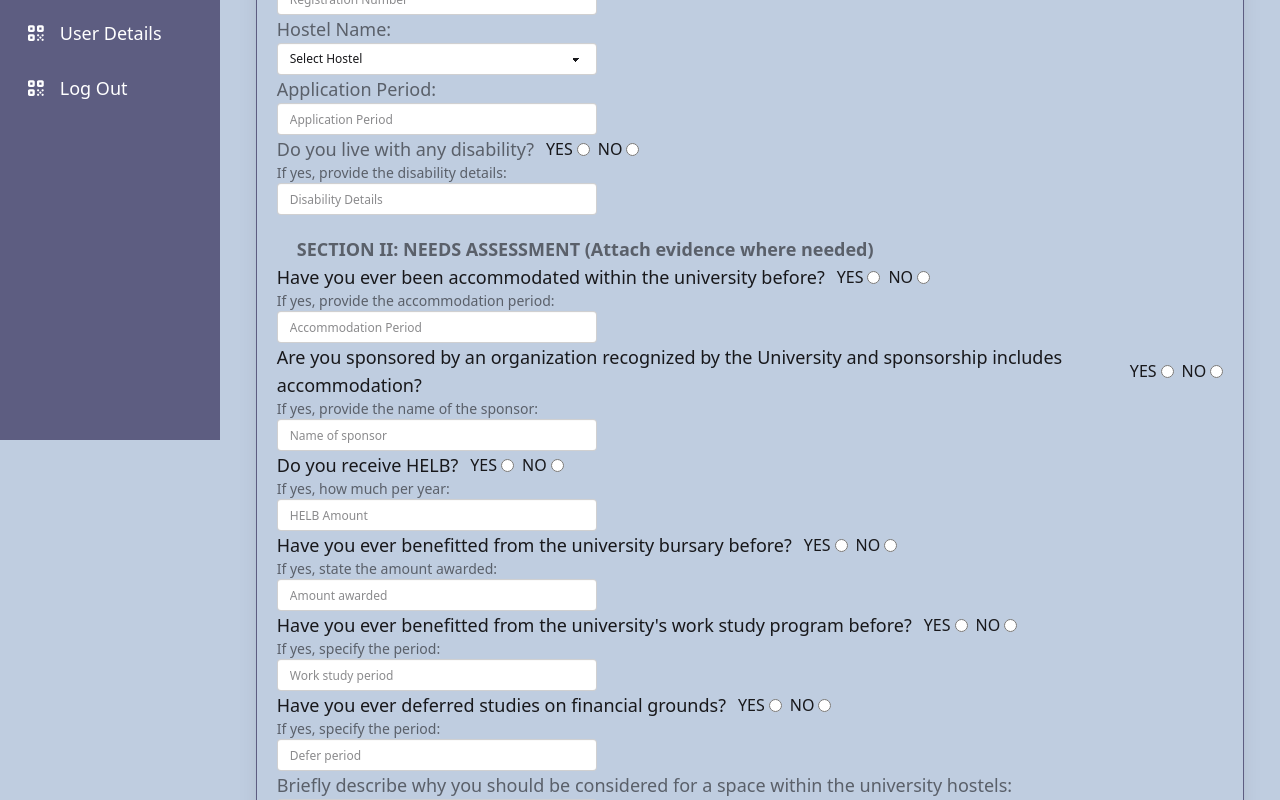
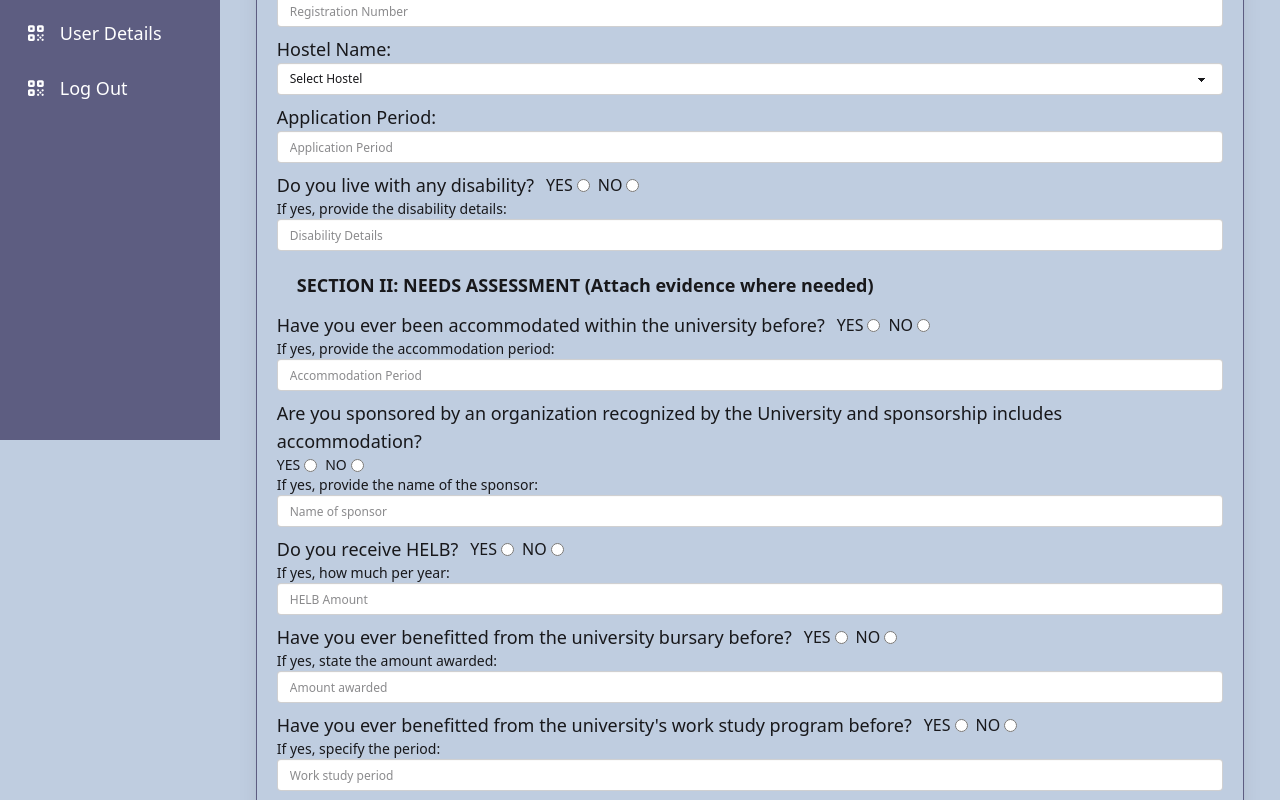
Before and after one commit to EvansMungai/UHBUI, an Angular app: page /uhb/student/booking in a window 1280 px wide. Shown: the part 360-1160 px from the top of the page. Built offline with nearby package versions, Linux system fonts and the light colour scheme.

Commit message:
fix(api): Fix layout of the hostel booking form.

```diff
--- a/src/app/features/student/booking/booking.component.html
+++ b/src/app/features/student/booking/booking.component.html
@@ -1,5 +1,6 @@
 <h1 class="text-[35px] font-bold text-center">BOOK A ROOM</h1>
-<p class="my-1 sm:my-5">Welcome to the hostel booking page! This is the first step towards securing your place in our on-campus
+<p class="my-1 sm:my-5">Welcome to the hostel booking page! This is the first step towards securing your place in our
+  on-campus
   accommodation. To apply for internal hostel booking, please fill out the form below with accurate and complete
   information.This information will help us process your application efficiently and match you to the most suitable
   accommodation. We're here to make your stay comfortable and convenient — Welcome Home!</p>
@@ -7,10 +8,10 @@ accommodation. We're here to make your stay comfortable and convenient — Welco
   class="flex flex-1 flex-col sm:mx-auto sm:m-[2%] my-4 p-[2%] border border-[#5D5D81] shadow-xl rounded-lg">
   <h3 class="text-lg font-bold text-center">HOSTEL APPLICATION FORM</h3>
 
-  <h4 class="label text-lg font-bold sm:ml-5 sm:mt-5">SECTION I: PERSONAL DETAILS</h4>
-  <label for="registrationNo" class="label text-lg font-medium">Registration Number:</label>
+  <h4 class="text-lg font-bold sm:ml-5 sm:mt-5 mb-3">SECTION I: PERSONAL DETAILS</h4>
+  <label for="registrationNo" class="text-lg font-medium">Registration Number:</label>
   <input type="text" id="registrationNo" formControlName="registrationNo"
-    class="input input-bordered input-sm bg-white" placeholder="Registration Number"
+    class="input input-bordered input-sm bg-white w-full mb-2" placeholder="Registration Number"
     [ngClass]="{'input-error': bookingForm.get('registrationNo')?.invalid && form.submitted }">
   @if (bookingForm.get('registrationNo')?.invalid && form.submitted) {
   <p class="text-error text-xs ml-1">
@@ -22,8 +23,8 @@ accommodation. We're here to make your stay comfortable and convenient — Welco
     Enter a valid registration number. eg. A123-45-6789/2023
   </p>
   }
-    <label for="hostelName" class="label text-lg font-medium">Hostel Name:</label>
-    <select class="select bg-white select-sm" id="hostelName" formControlName="hostelName"
+  <label for="hostelName" class="text-lg font-medium">Hostel Name:</label>
+  <select class="select bg-white select-sm w-full mb-2" id="hostelName" formControlName="hostelName"
     [ngClass]="{'input-error': bookingForm.get('hostelName')?.invalid && form.submitted }">
     <option value="" disabled selected>Select Hostel</option>
     <option value="Batian">Batian</option>
@@ -34,9 +35,9 @@ accommodation. We're here to make your stay comfortable and convenient — Welco
     Hostel Name is required.
   </p>
   }
-    <label for="applicationPeriod" class="label text-lg font-medium">Application Period:</label>
+  <label for="applicationPeriod" class="text-lg font-medium">Application Period:</label>
   <input type="text" id="applicationPeriod" formControlName="applicationPeriod"
-      class="input input-bordered input-sm bg-white" placeholder="Application Period"
+    class="input input-bordered input-sm bg-white w-full mb-2" placeholder="Application Period"
     [ngClass]="{'input-error': bookingForm.get('applicationPeriod')?.invalid && form.submitted }" />
   @if (bookingForm.get('applicationPeriod')?.invalid && form.submitted) {
   <p class="text-error text-xs ml-1">
@@ -44,7 +45,7 @@ accommodation. We're here to make your stay comfortable and convenient — Welco
   </p>
   }
   <div class="flex flex-col space-y-3 sm:flex-row sm:items-center sm:space-y-0">
-        <label for="disabled" class="label text-lg font-medium sm:mr-3">
+    <label for="disabled" class="text-lg font-medium sm:mr-3">
       Do you live with any disability?
     </label>
     <div class="flex items-center space-x-1">
@@ -55,18 +56,17 @@ accommodation. We're here to make your stay comfortable and convenient — Welco
       <input class="form-check-input" type="radio" formControlName="isDisabled" id="notdisabled" value="No" />
     </div>
     @if (bookingForm.get('isDisabled')?.invalid && form.submitted) {
-          <p
-            class="text-error text-xs mt-1 sm:ml-1 sm:mt-0">
+    <p class="text-error text-xs mt-1 sm:ml-1 sm:mt-0">
       Details on whether you are disabled is required.
     </p>
     }
   </div>
-      <label for="disabilityDetails" class="label text-sm font-medium mr-0 sm:mr-3">If yes, provide the disability
+  <label for="disabilityDetails" class="text-sm font-medium mr-0 sm:mr-3">If yes, provide the disability
     details:</label>
-      <input type="text" formControlName="disabilityDetails" class="input input-bordered input-sm bg-white"
+  <input type="text" formControlName="disabilityDetails" class="input input-bordered input-sm bg-white w-full"
     id="disabilityDetails" placeholder="Disability Details" />
 
-        <h4 class="label text-lg font-bold sm:ml-5 mt-5">SECTION II: NEEDS ASSESSMENT (Attach evidence where needed)</h4>
+  <h4 class="text-lg font-bold sm:ml-5 mt-5 mb-3">SECTION II: NEEDS ASSESSMENT (Attach evidence where needed)</h4>
 
   <!-- Accommodation question -->
   <div class="flex flex-col space-y-3 sm:flex-row sm:items-center sm:space-y-0">
@@ -75,46 +75,43 @@ accommodation. We're here to make your stay comfortable and convenient — Welco
     </label>
     <div class="flex items-center space-x-1">
       <label for="accommodationBefore" class="text-md font-medium mr-1">YES</label>
-            <input class="form-check-input mr-2" type="radio" formControlName="accommodationBefore"
-              id="accommodationBefore" value="YES" />
+      <input class="form-check-input mr-2" type="radio" formControlName="accommodationBefore" id="accommodationBefore"
+        value="YES" />
       <label for="notAccommodatedBefore" class="text-md font-medium mr-1">NO</label>
-              <input class="form-check-input" type="radio" formControlName="accommodationBefore"
-                id="notAccommodatedBefore" value="No" />
+      <input class="form-check-input" type="radio" formControlName="accommodationBefore" id="notAccommodatedBefore"
+        value="No" />
     </div>
     @if (bookingForm.get('accommodationBefore')?.invalid && form.submitted) {
-                <p
-                  class="text-error text-xs mt-1 sm:ml-1 sm:mt-0">
+    <p class="text-error text-xs mt-1 sm:ml-1 sm:mt-0">
       Details on whether you have been accommodated within the school before are required.
     </p>
     }
   </div>
-            <label for="accommodationPeriod" class="label text-sm font-medium mr-0 sm:mr-3">If yes, provide the accommodation
+  <label for="accommodationPeriod" class="text-sm font-medium mr-0 sm:mr-3">If yes, provide the accommodation
     period:</label>
-            <input type="text" formControlName="accommodationPeriod" class="input input-bordered input-sm bg-white"
+  <input type="text" formControlName="accommodationPeriod" class="input input-bordered input-sm bg-white w-full mb-2"
     id="accommodationPeriod" placeholder="Accommodation Period" />
 
   <!-- Sponsored question -->
-              <div class="flex flex-col space-y-3 sm:flex-row sm:items-center sm:space-y-0">
+
   <label for="sponsoredBefore" class="text-lg font-medium mr-0 sm:mr-3">
     Are you sponsored by an organization recognized by the University and sponsorship includes accommodation?
   </label>
   <div class="flex items-center space-x-1">
-                  <label for="sponsoredBefore" class="text-md font-medium mr-1">YES</label>
-                  <input class="form-check-input mr-2" type="radio" formControlName="isSponsored" id="sponsoredBefore"
-                    value="YES" />
-                    <label for="notSponsored" class="text-md font-medium mr-1">NO</label>
+    <label for="sponsoredBefore" class="text-sm font-medium mr-1">YES</label>
+    <input class="form-check-input mr-2" type="radio" formControlName="isSponsored" id="sponsoredBefore" value="YES" />
+    <label for="notSponsored" class="text-sm font-medium mr-1">NO</label>
     <input class="form-check-input" type="radio" formControlName="isSponsored" id="notSponsored" value="No" />
   </div>
   @if (bookingForm.get('isSponsored')?.invalid && form.submitted) {
-                    <p
-                      class="text-error text-xs mt-1 sm:ml-1 sm:mt-0">
+  <p class="text-error text-xs mt-1 sm:ml-1 sm:mt-0">
     Details on whether you are sponsored are required
   </p>
   }
-                </div>
-                <label for="sponsor" class="label text-sm font-medium mr-0 sm:mr-3">If yes, provide the name of the
+
+  <label for="sponsor" class="text-sm font-medium mr-0 sm:mr-3">If yes, provide the name of the
     sponsor:</label>
-                <input type="text" formControlName="sponsor" class="input input-bordered input-sm bg-white" id="sponsor"
+  <input type="text" formControlName="sponsor" class="input input-bordered input-sm bg-white w-full mb-2" id="sponsor"
     placeholder="Name of sponsor" />
 
   <div class="flex flex-col space-y-3 sm:flex-row sm:items-center sm:space-y-0">
@@ -123,20 +120,18 @@ accommodation. We're here to make your stay comfortable and convenient — Welco
     </label>
     <div class="flex items-center space-x-1">
       <label for="receivesHelb" class="text-md font-medium mr-1">YES</label>
-                      <input class="form-check-input mr-2" type="radio" formControlName="receivesHelb" id="receivesHelb"
-                        value="YES" />
+      <input class="form-check-input mr-2" type="radio" formControlName="receivesHelb" id="receivesHelb" value="YES" />
       <label for="noHelb" class="text-md font-medium mr-1">NO</label>
       <input class="form-check-input" type="radio" formControlName="receivesHelb" id="noHelb" value="No" />
     </div>
     @if (bookingForm.get('receivesHelb')?.invalid && form.submitted) {
-                        <p
-                          class="text-error text-xs mt-1 sm:ml-1 sm:mt-0">
+    <p class="text-error text-xs mt-1 sm:ml-1 sm:mt-0">
       Details on whether you receive HELB are required.
     </p>
     }
   </div>
-                    <label for="helbAmount" class="label text-sm font-medium mr-0 sm:mr-3">If yes, how much per year:</label>
-                    <input type="text" formControlName="helbAmount" class="input input-bordered input-sm bg-white" id="helbAmount"
+  <label for="helbAmount" class="text-sm font-medium mr-0 sm:mr-3">If yes, how much per year:</label>
+  <input type="text" formControlName="helbAmount" class="input input-bordered input-sm bg-white w-full mb-2" id="helbAmount"
     placeholder="HELB Amount" />
 
   <!-- Bursary question -->
@@ -152,14 +147,13 @@ accommodation. We're here to make your stay comfortable and convenient — Welco
       <input class="form-check-input" type="radio" formControlName="receivesBursary" id="noBursary" value="No" />
     </div>
     @if (bookingForm.get('receivesBursary')?.invalid && form.submitted) {
-                            <p
-                              class="text-error text-xs mt-1 sm:ml-1 sm:mt-0">
+    <p class="text-error text-xs mt-1 sm:ml-1 sm:mt-0">
       Details on whether you receive bursary are required.
     </p>
     }
   </div>
-                        <label for="bursaryAmount" class="label text-sm font-medium mr-0 sm:mr-3">If yes, state the amount awarded:</label>
-                        <input type="text" formControlName="bursaryAmount" class="input input-bordered input-sm bg-white" id="bursaryAmount"
+  <label for="bursaryAmount" class="text-sm font-medium mr-0 sm:mr-3">If yes, state the amount awarded:</label>
+  <input type="text" formControlName="bursaryAmount" class="input input-bordered input-sm bg-white w-full mb-2" id="bursaryAmount"
     placeholder="Amount awarded" />
 
   <!-- Work Study question -->
@@ -169,21 +163,20 @@ accommodation. We're here to make your stay comfortable and convenient — Welco
     </label>
     <div class="flex items-center space-x-1">
       <label for="workStudyBefore" class="text-md font-medium mr-1">YES</label>
-                              <input class="form-check-input mr-2" type="radio" formControlName="workStudyBenefitsBefore"
-                                id="workStudyBefore" value="YES" />
+      <input class="form-check-input mr-2" type="radio" formControlName="workStudyBenefitsBefore" id="workStudyBefore"
+        value="YES" />
       <label for="noWorkStudyBenefits" class="text-md font-medium mr-1">NO</label>
-                                <input class="form-check-input" type="radio" formControlName="workStudyBenefitsBefore"
-                                  id="noWorkStudyBenefits" value="No" />
+      <input class="form-check-input" type="radio" formControlName="workStudyBenefitsBefore" id="noWorkStudyBenefits"
+        value="No" />
     </div>
     @if (bookingForm.get('workStudyBenefitsBefore')?.invalid && form.submitted) {
-                                  <p
-                                    class="text-error text-xs mt-1 sm:ml-1 sm:mt-0">
+    <p class="text-error text-xs mt-1 sm:ml-1 sm:mt-0">
       Details on whether you have benefitted from the work study program provided in the school are required.
     </p>
     }
   </div>
-                              <label for="workStudyPeriod" class="label text-sm font-medium mr-0 sm:mr-3">If yes, specify the period:</label>
-                              <input type="text" formControlName="workStudyPeriod" class="input input-bordered input-sm bg-white"
+  <label for="workStudyPeriod" class="text-sm font-medium mr-0 sm:mr-3">If yes, specify the period:</label>
+  <input type="text" formControlName="workStudyPeriod" class="input input-bordered input-sm bg-white w-full mb-2"
     id="workStudyPeriod" placeholder="Work study period" />
 
   <!-- Deferred studies question -->
@@ -193,27 +186,25 @@ accommodation. We're here to make your stay comfortable and convenient — Welco
     </label>
     <div class="flex items-center space-x-1">
       <label for="specialExamsBefore" class="text-md font-medium mr-1">YES</label>
-                                    <input class="form-check-input mr-2" type="radio" formControlName="specialExamsBefore"
-                                      id="specialExamsBefore" value="YES" />
+      <input class="form-check-input mr-2" type="radio" formControlName="specialExamsBefore" id="specialExamsBefore"
+        value="YES" />
       <label for="notDeferred" class="text-md font-medium mr-1">NO</label>
-                                      <input class="form-check-input" type="radio" formControlName="specialExamsBefore" id="notDeferred"
-                                        value="No" />
+      <input class="form-check-input" type="radio" formControlName="specialExamsBefore" id="notDeferred" value="No" />
     </div>
     @if (bookingForm.get('specialExamsBefore')?.invalid && form.submitted) {
-                                        <p
-                                          class="text-error text-xs mt-1 sm:ml-1 sm:mt-0">
+    <p class="text-error text-xs mt-1 sm:ml-1 sm:mt-0">
       Details on whether you have deferred studies before on financial grounds are required.
     </p>
     }
   </div>
-                                    <label for="specialExamsPeriod" class="label text-sm font-medium mr-0 sm:mr-3">If yes, specify the period:</label>
-                                    <input type="text" formControlName="specialExamsPeriod" class="input input-bordered input-sm bg-white"
+  <label for="specialExamsPeriod" class="text-sm font-medium mr-0 sm:mr-3">If yes, specify the period:</label>
+  <input type="text" formControlName="specialExamsPeriod" class="input input-bordered input-sm bg-white w-full mb-2"
     id="specialExamsPeriod" placeholder="Defer period" />
 
-                                      <label for="considerationReasons" class="label text-lg font-medium">Briefly describe why you should be considered
+  <label for="considerationReasons" class="text-lg font-medium">Briefly describe why you should be considered
     for a space within the university hostels:</label>
-                                      <textarea class="textarea textarea-bordered bg-white" formControlName="considerationReasons"
-                                        id="considerationReasons" placeholder="Reasons for consideration"
+  <textarea class="textarea textarea-bordered bg-white w-full" formControlName="considerationReasons" id="considerationReasons"
+    placeholder="Reasons for consideration"
     [ngClass]="{'textarea-error': bookingForm.get('considerationReasons')?.invalid && form.submitted }"></textarea>
   @if (bookingForm.get('considerationReasons')?.invalid && form.submitted) {
   <p class="text-error text-xs ml-1">
@@ -223,6 +214,5 @@ accommodation. We're here to make your stay comfortable and convenient — Welco
   <div class="mt-4">
     <app-button [buttonProps]="submitButtonProps" />
   </div>
-                                      <app-toast [styles]="toastStyles" [showToast]="showToast" [alertStyle]="alertStyles"
-                                        [alertMessage]="alertMessage" />
+  <app-toast [styles]="toastStyles" [showToast]="showToast" [alertStyle]="alertStyles" [alertMessage]="alertMessage" />
 </form>
```
Lines whose indentation alone changed are shown as unchanged.
